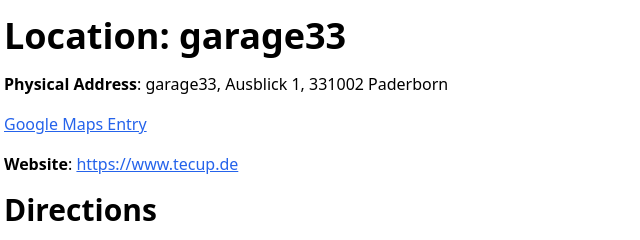
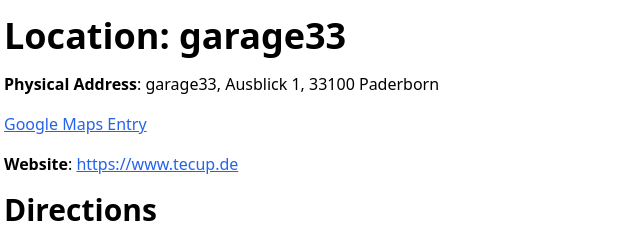
Before and after one commit to nix-paderborn/nix-paderborn.github.io, an Astro site: page /locations/garage33 in a window 1280 px wide. Shown: the top 240 px of the page, 252-892 px from the left. Built offline with nearby package versions, Linux system fonts and the light colour scheme; Astro itself is replaced by a stand-in of ours.

Commit message:
Fix garage33 postcode (33100, per tecup.de imprint)

```diff
--- a/src/pages/locations/garage33.astro
+++ b/src/pages/locations/garage33.astro
@@ -15,7 +15,7 @@ import meetingRoom from "@images/locations/garage33/meeting-room.jpeg";
   >
     <div class="flex flex-col gap-4">
       <h1>Location: garage33</h1>
-      <p><b>Physical Address</b>: garage33, Ausblick 1, 331002 Paderborn</p>
+      <p><b>Physical Address</b>: garage33, Ausblick 1, 33100 Paderborn</p>
       <p>
         <a href="https://maps.app.goo.gl/FMvbdTZs1b7iWZsR6">Google Maps Entry</a
         >
```
